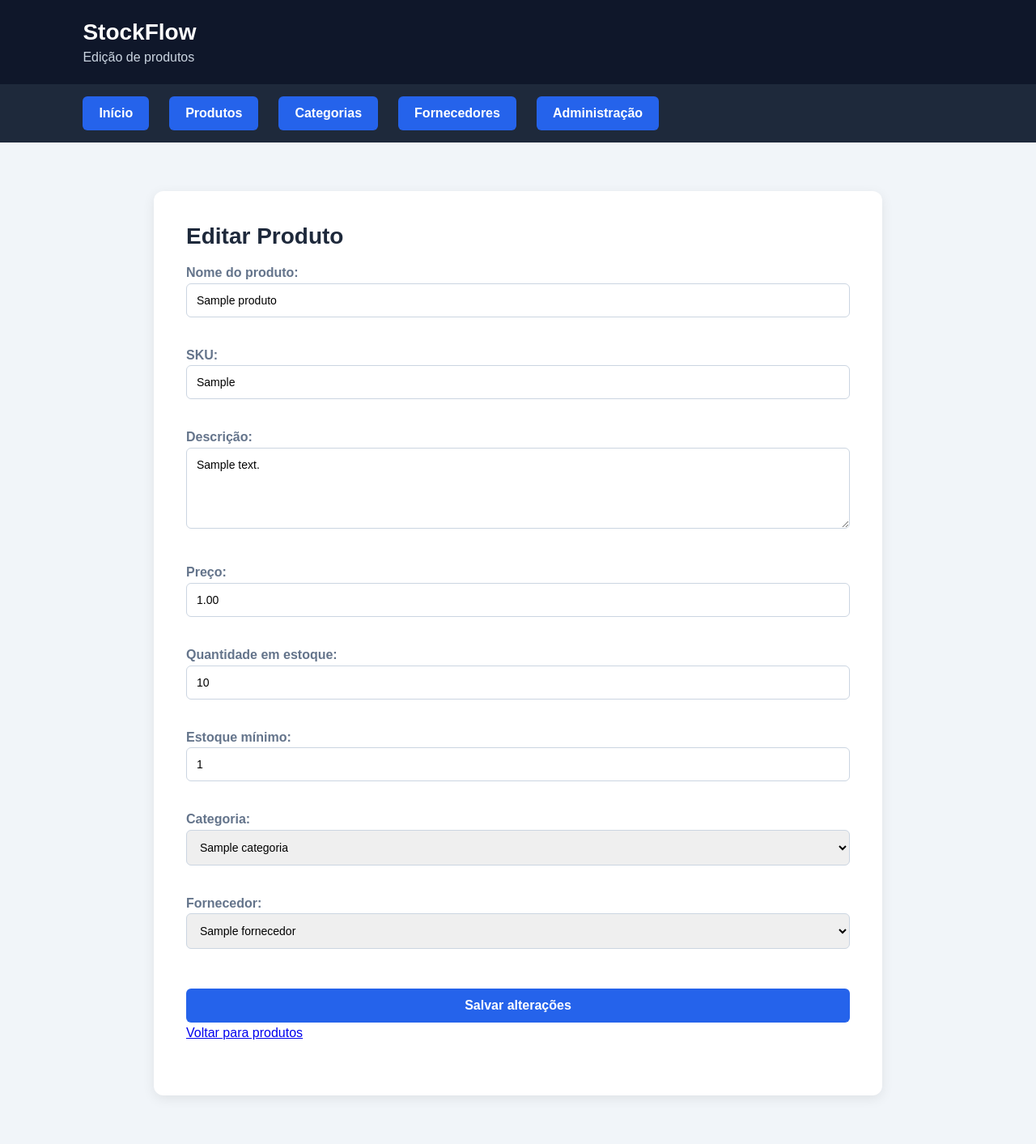
After one commit to DeyzonMuriel/StockFlow, a Django app: page /produtos/1/editar/ in a window 1280 px wide. The commit adds this page. Shown: the whole page at 81% size. Run offline with Django 5.2, Linux system fonts and the light colour scheme; tables that the repository leaves empty hold one stand-in row (values such as "Sample post").

Commit message:
feat: Edição de dados

```diff
--- /dev/null
+++ b/estoque/forms_produtos.py
@@ -0,0 +1,47 @@
+from django import forms
+from .models import Produto
+
+
+class ProdutoForm(forms.ModelForm):
+
+    class Meta:
+        model = Produto
+
+        fields = [
+            "nome",
+            "sku",
+            "descricao",
+            "preco",
+            "quantidade_estoque",
+            "estoque_minimo",
+            "categoria",
+            "fornecedor",
+        ]
+
+        labels = {
+            "nome": "Nome do produto",
+            "sku": "SKU",
+            "descricao": "Descrição",
+            "preco": "Preço",
+            "quantidade_estoque": "Quantidade em estoque",
+            "estoque_minimo": "Estoque mínimo",
+            "categoria": "Categoria",
+            "fornecedor": "Fornecedor",
+        }
+
+        widgets = {
+            "descricao": forms.Textarea(attrs={"rows": 4}),
+
+            "preco": forms.NumberInput(attrs={
+                "min": "0",
+                "step": "0.01",
+            }),
+
+            "quantidade_estoque": forms.NumberInput(attrs={
+                "min": "0",
+            }),
+
+            "estoque_minimo": forms.NumberInput(attrs={
+                "min": "0",
+            }),
+        }
--- /dev/null
+++ b/estoque/templates/estoque/editar_produto.html
@@ -0,0 +1,53 @@
+{% load static %}
+
+<!DOCTYPE html>
+<html lang="pt-br">
+
+<head>
+    <meta charset="UTF-8">
+    <meta name="viewport" content="width=device-width, initial-scale=1.0">
+
+    <title>StockFlow | Editar Produto</title>
+
+    <link rel="stylesheet" href="{% static 'estoque/style.css' %}">
+</head>
+
+<body>
+
+    <header>
+        <h1>StockFlow</h1>
+        <p>Edição de produtos</p>
+    </header>
+
+    <nav class="menu">
+        <a href="/">Início</a>
+        <a href="/produtos/">Produtos</a>
+        <a href="/categorias/">Categorias</a>
+        <a href="/fornecedores/">Fornecedores</a>
+        <a href="/admin/">Administração</a>
+    </nav>
+
+    <main>
+
+        <h2>Editar Produto</h2>
+
+        <form method="post">
+
+            {% csrf_token %}
+
+            {{ form.as_p }}
+
+            <button type="submit">
+                Salvar alterações
+            </button>
+
+        </form>
+
+        <p>
+            <a href="/produtos/">Voltar para produtos</a>
+        </p>
+
+    </main>
+
+</body>
+</html>
--- a/estoque/templates/estoque/produtos.html
+++ b/estoque/templates/estoque/produtos.html
@@ -43,6 +43,7 @@
                         <th>Quantidade</th>
                         <th>Categoria</th>
                         <th>Fornecedor</th>
+                        <th>Ações</th>
                     </tr>
                 </thead>
 
@@ -55,6 +56,11 @@
                             <td>{{ produto.quantidade_estoque }}</td>
                             <td>{{ produto.categoria }}</td>
                             <td>{{ produto.fornecedor }}</td>
+                            <td>
+                            <a href="{% url 'editar_produto' produto.pk %}" class="botao">
+                                Editar
+                            </a>
+                        </td>
                         </tr>
                     {% endfor %}
                 </tbody>
--- a/estoque/urls.py
+++ b/estoque/urls.py
@@ -21,4 +21,9 @@ urlpatterns = [
     views.cadastrar_fornecedor,
     name="cadastrar_fornecedor",
     ),
+    path(
+    "produtos/<int:produto_id>/editar/",
+    views.editar_produto,
+    name="editar_produto",
+    ),
 ]
--- a/estoque/views.py
+++ b/estoque/views.py
@@ -1,6 +1,7 @@
-from django.shortcuts import render, redirect
+from django.shortcuts import render, redirect, get_object_or_404
 from django.db import IntegrityError, transaction
 from .models import Produto, Categoria, Fornecedor
+from .forms_produtos import ProdutoForm
 
 def inicio(request):
     return render(request, "estoque/inicio.html")
@@ -140,3 +141,38 @@ def cadastrar_fornecedor(request):
         "estoque/cadastrar_fornecedor.html",
         {"erro": erro},
     )
+
+def editar_produto(request, produto_id):
+
+    produto = get_object_or_404(Produto, pk=produto_id)
+
+    if request.method == "POST":
+
+        form = ProdutoForm(request.POST, instance=produto)
+
+        if form.is_valid():
+
+            try:
+                with transaction.atomic():
+                    form.save()
+
+            except IntegrityError:
+                form.add_error(
+                    "sku",
+                    "Este SKU já está sendo utilizado por outro produto."
+                )
+
+            else:
+                return redirect("listar_produtos")
+
+    else:
+        form = ProdutoForm(instance=produto)
+
+    return render(
+        request,
+        "estoque/editar_produto.html",
+        {
+            "form": form,
+            "produto": produto,
+        }
+    )
```
